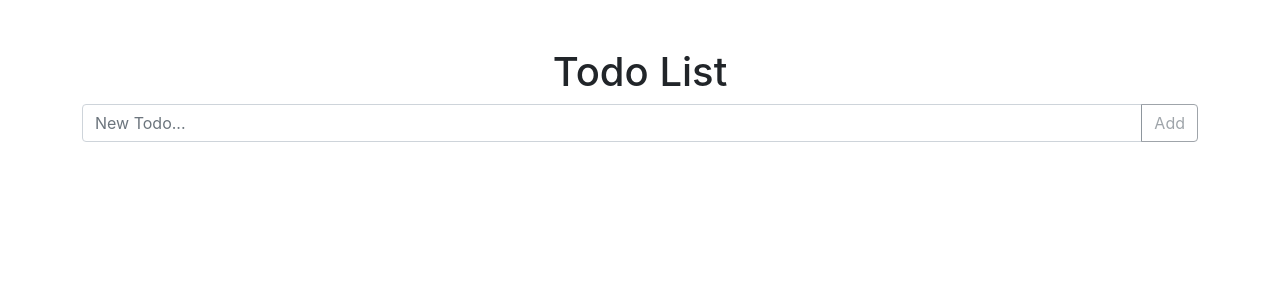
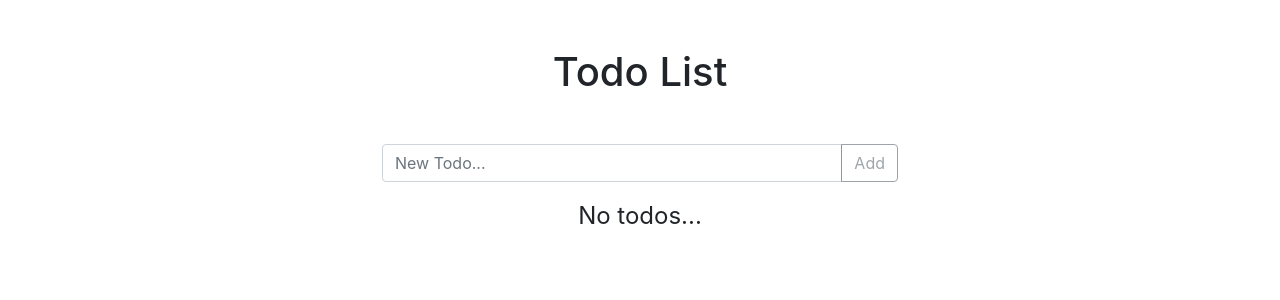
Before and after one commit to Axda-Web/to-do--app, a React (Create React App) app: page / in a window 1280 px wide. Shown: the top 300 px of the page. Built offline with nearby package versions, Linux system fonts and the light colour scheme.

Commit message:
Minor bugs resolution

```diff
--- a/src/app/App.css
+++ b/src/app/App.css
@@ -1,38 +1,7 @@
-.App {
-  text-align: center;
+.empty-message {
+  font-size: 1.5rem;
 }
 
-.App-logo {
-  height: 40vmin;
-  pointer-events: none;
+.container-sm {
+  max-width: 540px;
 }
-
-@media (prefers-reduced-motion: no-preference) {
-  .App-logo {
-    animation: App-logo-spin infinite 20s linear;
-  }
-}
-
-.App-header {
-  background-color: #282c34;
-  min-height: 100vh;
-  display: flex;
-  flex-direction: column;
-  align-items: center;
-  justify-content: center;
-  font-size: calc(10px + 2vmin);
-  color: white;
-}
-
-.App-link {
-  color: #61dafb;
-}
-
-@keyframes App-logo-spin {
-  from {
-    transform: rotate(0deg);
-  }
-  to {
-    transform: rotate(360deg);
-  }
-}
--- a/src/app/App.jsx
+++ b/src/app/App.jsx
@@ -56,17 +56,19 @@ const  App = () => {
   }
 
   return (
-    <div className="container text-center mt-5">
-      <h1>Todo List</h1>
+    <div className="container-sm text-center mt-5">
+      <h1 className='mb-5'>Todo List</h1>
       <AddTodo  todos={todos}
                 addTodo={addTodo}
               />
-      <TodoList todos={todos}
-                deleteTodo={deleteTodo}
-                addArchiveTodo={addArchiveTodo}
-                completeTodo={completeTodo}
-                />
-      { archiveTodos.length > 0 && <button className="btn text-decoration-underline text-start mt-5" onClick={showArchTodos}>Show archive items</button> }
+
+      { !todos.length ? <p className='empty-message'>No todos...</p> : <TodoList  todos={todos}
+                                                        deleteTodo={deleteTodo}
+                                                        addArchiveTodo={addArchiveTodo}
+                                                        completeTodo={completeTodo}
+                                                        />}
+
+      { archiveTodos.length > 0 && <button className="btn text-decoration-underline text-start mt-5" onClick={showArchTodos}>{showArchiveTodos ? 'Mask' : 'Show'} archive items</button> }
       { showArchiveTodos && <DeletedTodoList  archiveTodos={archiveTodos}
                         restoreTodo={restoreTodo}
                         deleteRestoredTodo={deleteRestoredTodo}
--- a/src/components/DeletedTodoItem/DeletedTodoItem.jsx
+++ b/src/components/DeletedTodoItem/DeletedTodoItem.jsx
@@ -2,7 +2,7 @@ import React from "react";
 
 import './DeletedTodoItem.css'
 
-const DeletedTodoItem = ({title, id, restoreTodo, deleteRestoredTodo}) => {
+const DeletedTodoItem = ({title, id, done, restoreTodo, deleteRestoredTodo}) => {
 
 
     const handleRestoreTodoClick = e => {
@@ -15,8 +15,8 @@ const DeletedTodoItem = ({title, id, restoreTodo, deleteRestoredTodo}) => {
 
     return (
 
-            <li className={`list-group-item list-group-item-danger d-flex justify-content-between align-items-center`}>
-                <div className="heading">{title}</div>
+            <li className={`list-group-item ${done ? 'done' : ''} list-group-item-warning d-flex justify-content-between align-items-center`}>
+                <div className="heading ">{title}</div>
                 <div className="icons">
                     <i className="bi bi-upload" onClick={handleRestoreTodoClick}></i>
                     <i className="bi bi-trash3-fill" onClick={handleDeleteTodoArchiveClick}></i>
--- a/src/components/TodoItem/TodoItem.css
+++ b/src/components/TodoItem/TodoItem.css
@@ -3,7 +3,7 @@
 }
 
 .heading {
-    font-size: 1.5rem;
+    font-size: 1.3rem;
     border: none;
 }
 
```
